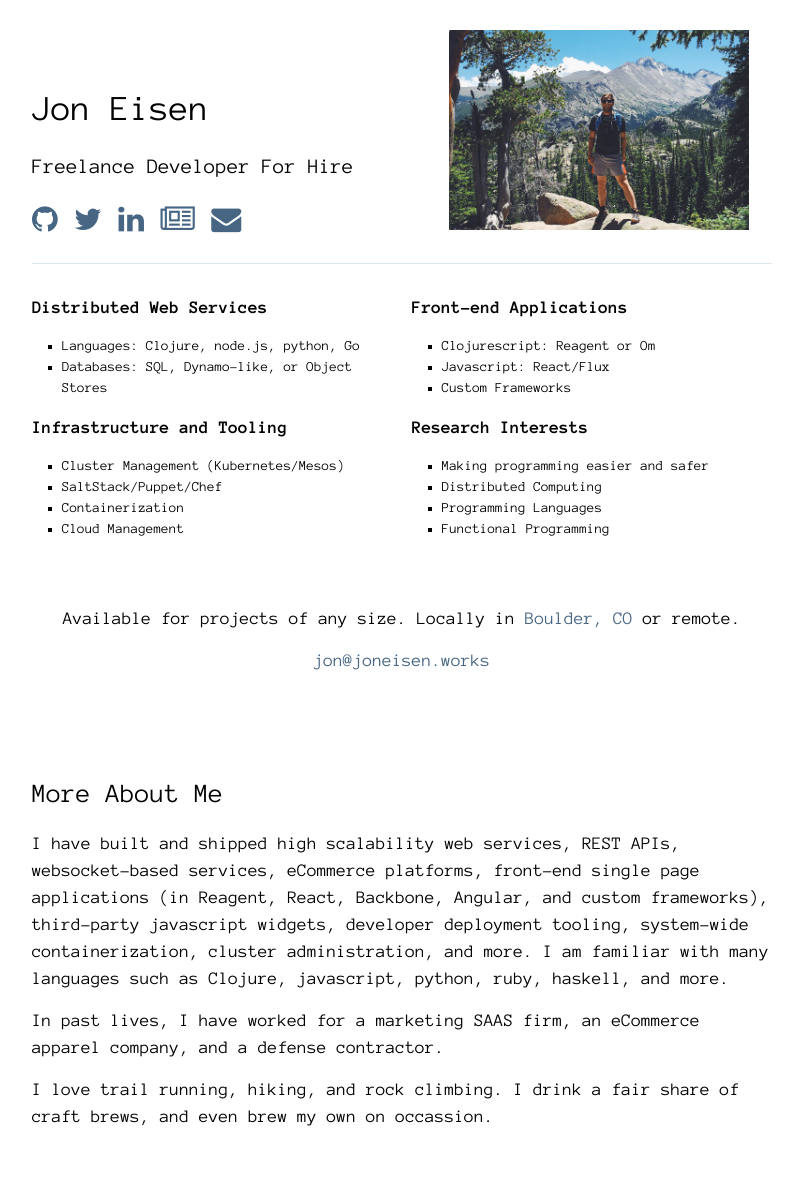
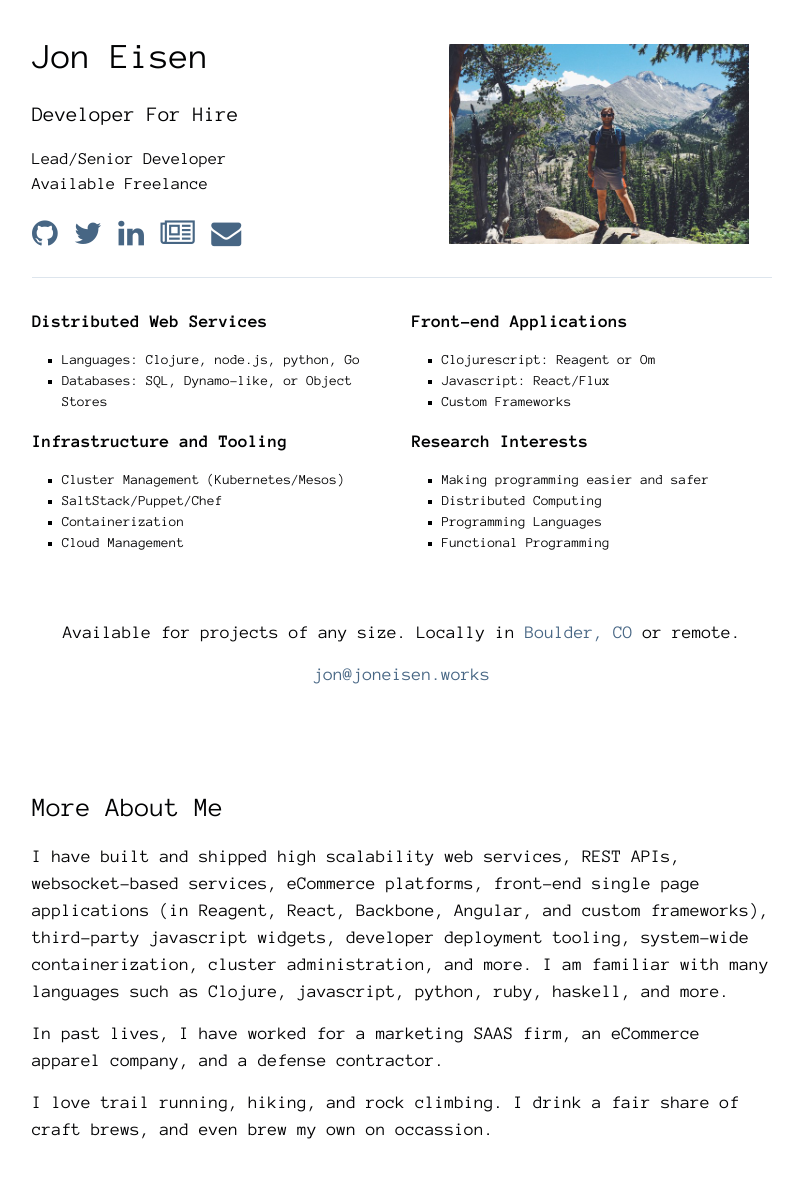
Before and after one commit to yanatan16/joneisen.works, a Jekyll site: the page built from index.html, in a window 1280 px wide. Shown: the whole page, without its empty margins (238-1037 px from the left). Built offline with Jekyll 4.4.1, drawn with Linux system fonts in a browser that asks for light colours; nearby versions of some CDN libraries.

Commit message:
add availability statement

```diff
--- a/_sass/_home.scss
+++ b/_sass/_home.scss
@@ -1,6 +1,3 @@
-
-
-
 /* Profile Photo */
 
 $img-width: 300px;
@@ -15,6 +12,10 @@ $img-frame-height: 200px;
 	padding-bottom: 20px;
 	margin-bottom: 30px;
 	border-bottom: 1px solid $grey-color-light;
+}
+
+.availability {
+  font-size: 17px;
 }
 
 .resume-links {
--- a/index.html
+++ b/index.html
@@ -6,7 +6,12 @@ layout: home
   <div class="row row--title">
     <div class="title-box col col--2">
       <h1 class="title">Jon Eisen</h1>
-      <h3 class="tagline">Freelance Developer For Hire</h3>
+      <h3 class="tagline">Developer For Hire</h3>
+      <p class="availability">
+          Lead/Senior Developer
+          <br>
+          Available Freelance
+      </p>
 
       <div class="resume-links">
         <a href="https://github.com/yanatan16" title="github" target="_blank"><i class="fa fa-github"></i></a>
```
